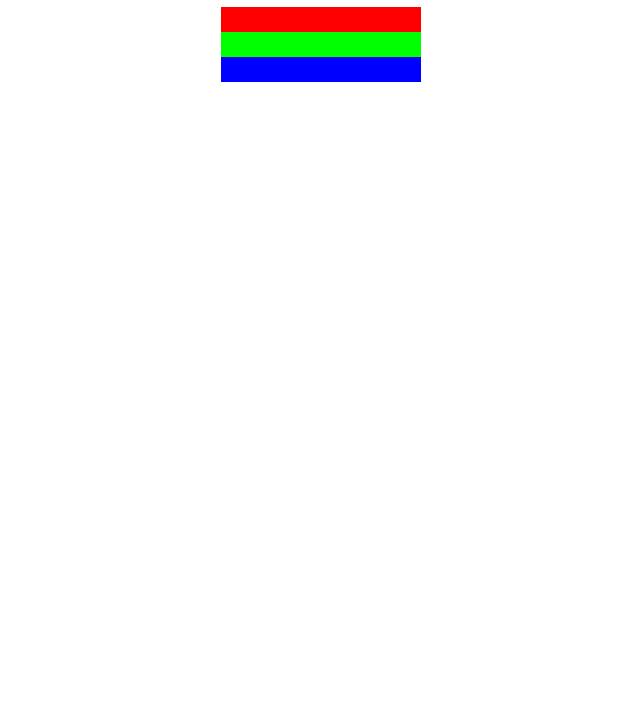
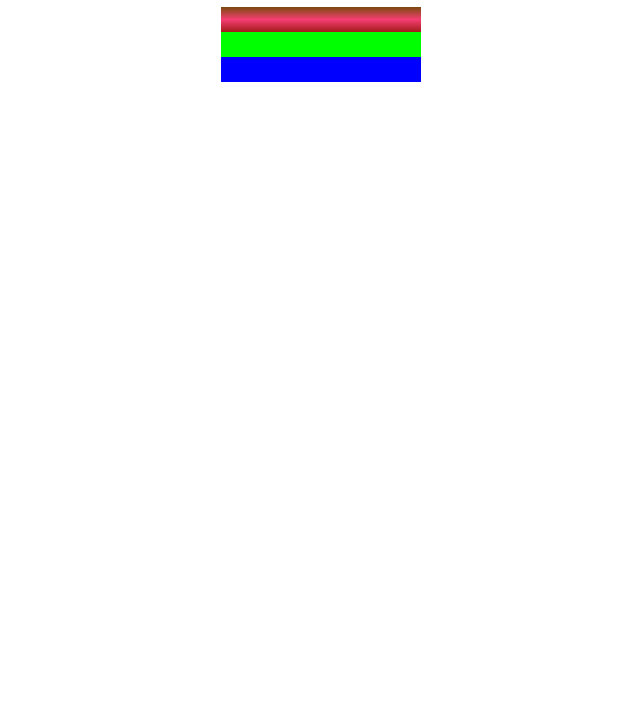
Before and after one commit to ProgrammerDwarf/set_of_colored_markers, a plain HTML site: page index.html in a window 1280 px wide. Shown: the part 73-800 px from the top of the page, without its empty margins (319-959 px from the left). Drawn offline with Linux system fonts and the light colour scheme.

Commit message:
add new property to red class element

```diff
--- a/assets/styles.css
+++ b/assets/styles.css
@@ -9,7 +9,7 @@ h1 {
   }
 
   & .red {
-    background-color: rgb(255,0,0);
+    background: linear-gradient(180deg, rgb(122, 74, 14) 0%, rgb(245, 62, 113) 50%, rgb(162, 27, 27) 100%);
   }
 
   & .green {
```
